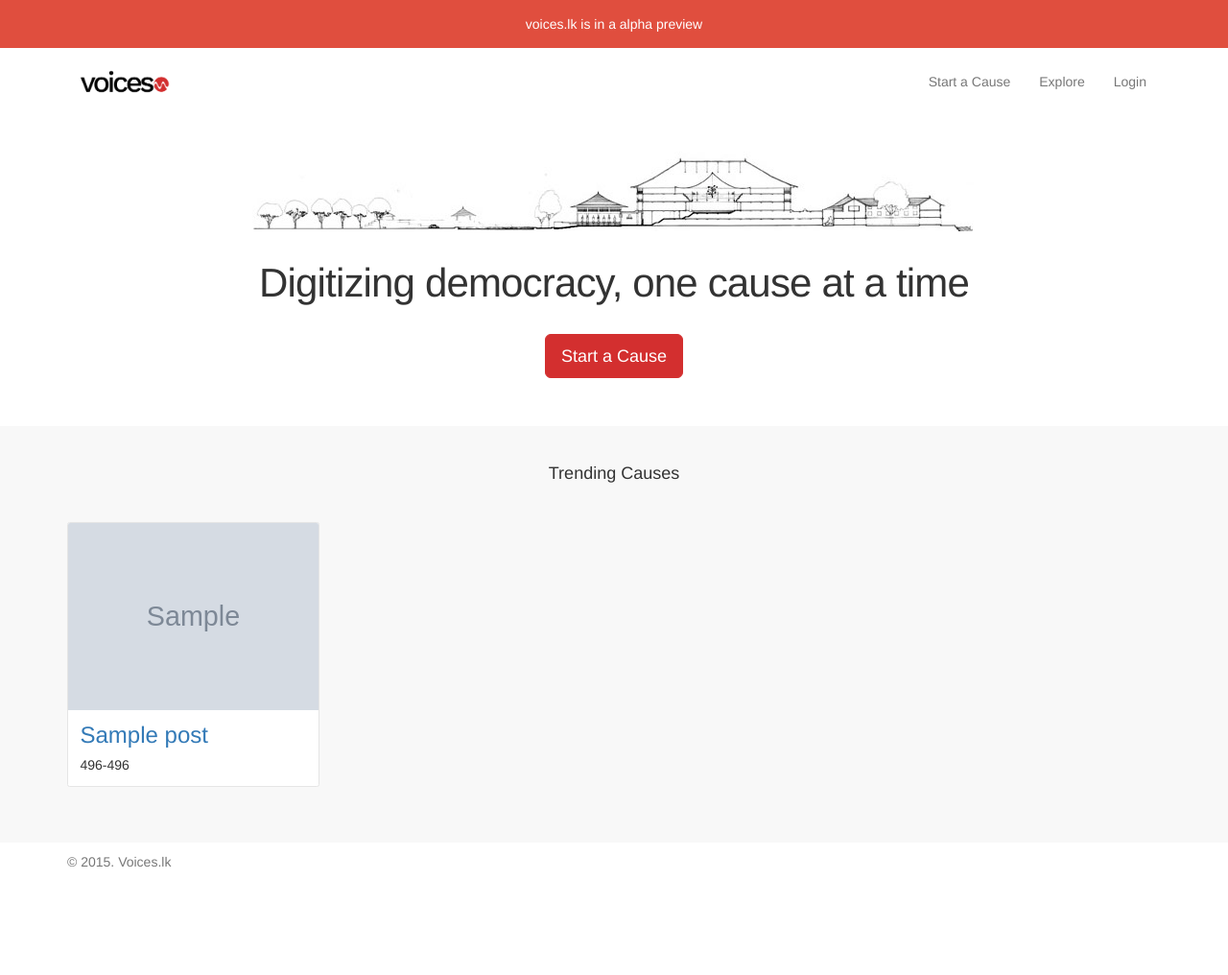
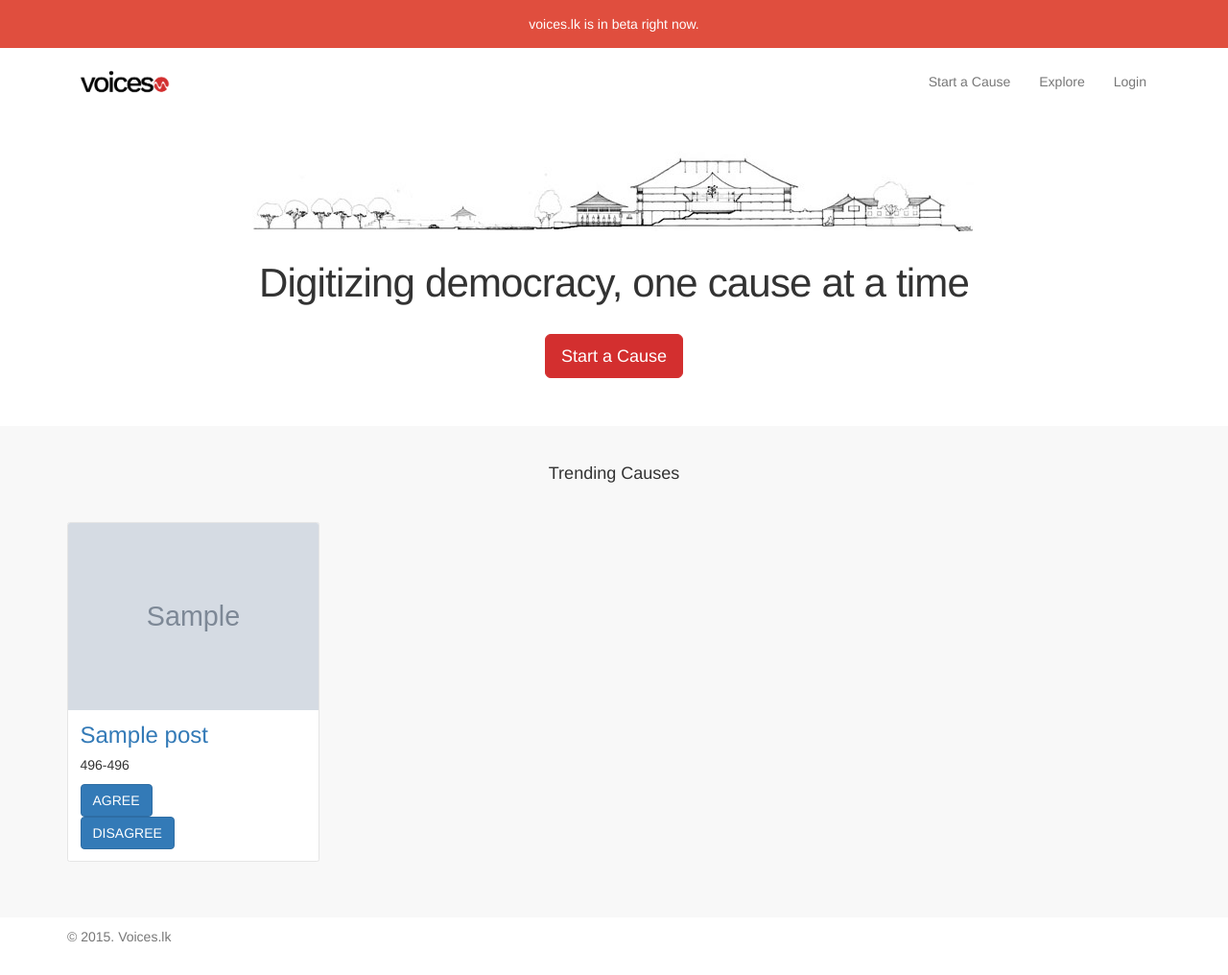
Before and after one commit to pubudu-ranasinghe/voices, a Rails app: page / in a window 1280 px wide. Shown: the whole page at 96% size. Before the commit the page ends 904 px from the top, so only its background shows below. Run offline with Rails 7, Linux system fonts and the light colour scheme; tables that the repository leaves empty hold one stand-in row (values such as "Sample post"); grey boxes marked "Sample" are stand-in pictures; style sheets or scripts are compiled from the project's sources; parts of the project's set-up code (start-up, migrations or seed data) failed here and were passed over; some libraries are stand-ins or nearby versions.

Commit message:
added agree button

```diff
--- a/app/views/layouts/application.html.erb
+++ b/app/views/layouts/application.html.erb
@@ -11,7 +11,7 @@
 </head>
 <body>
   <div class="site-notice">
-    voices.lk is in a alpha preview
+    voices.lk is in beta right now.
   </div>
   <nav class="navbar navbar-default navbar-custom">
       <div class="container">
--- a/app/views/posts/index.html.erb
+++ b/app/views/posts/index.html.erb
@@ -41,8 +41,8 @@
                 <h3 class="card-title"><%= post.title %></h3>
               <% end %>
               <p class="card-text"><%= (post.get_upvotes.size + 4) * 124 %>-<%= (post.get_downvotes.size + 4) * 124 %></p>
-              <!-- <%= button_to "AGREE", like_post_path(post), method: :put, class: 'btn btn-primary' %> -->
-              <!-- <%= button_to "DISAGREE", dislike_post_path(post), method: :put, class: 'btn btn-primary' %> -->
+              <%= button_to "AGREE", like_post_path(post), method: :put, class: 'btn btn-primary' %>
+              <%= button_to "DISAGREE", dislike_post_path(post), method: :put, class: 'btn btn-primary' %>
             </div>
           </div>
         </div>
```
Also changed, not shown: db/schema.rb.
